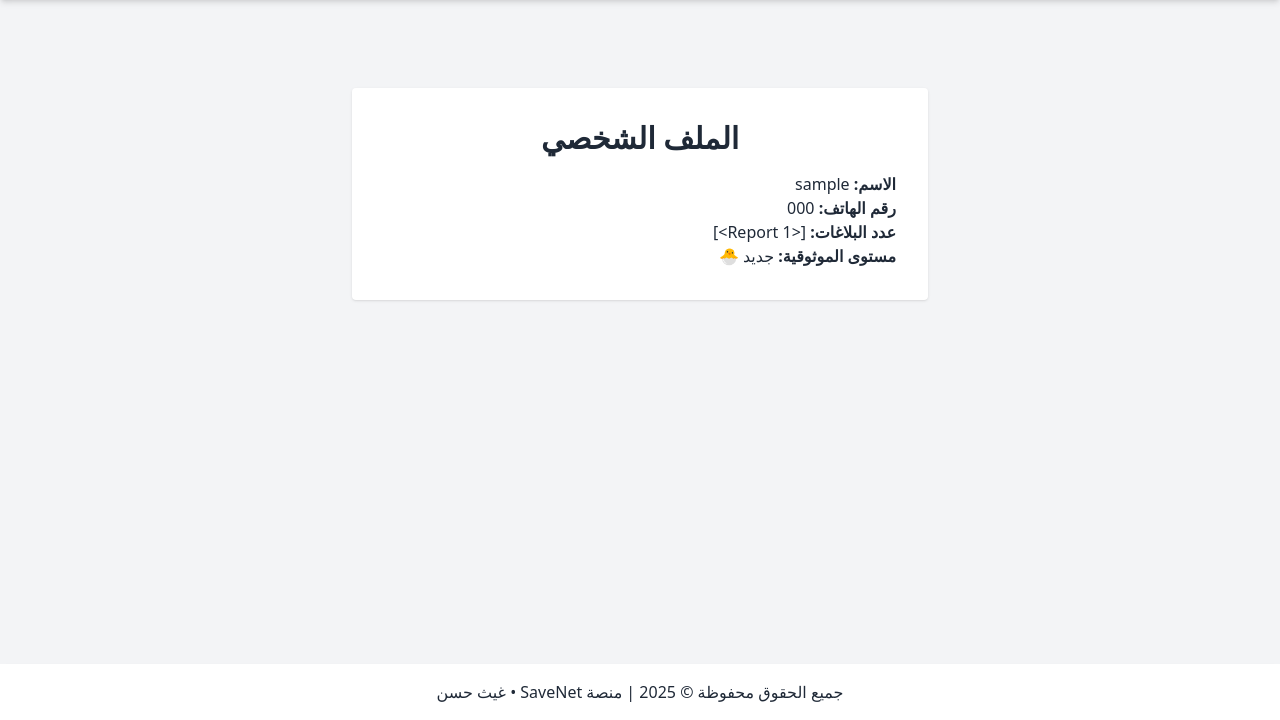
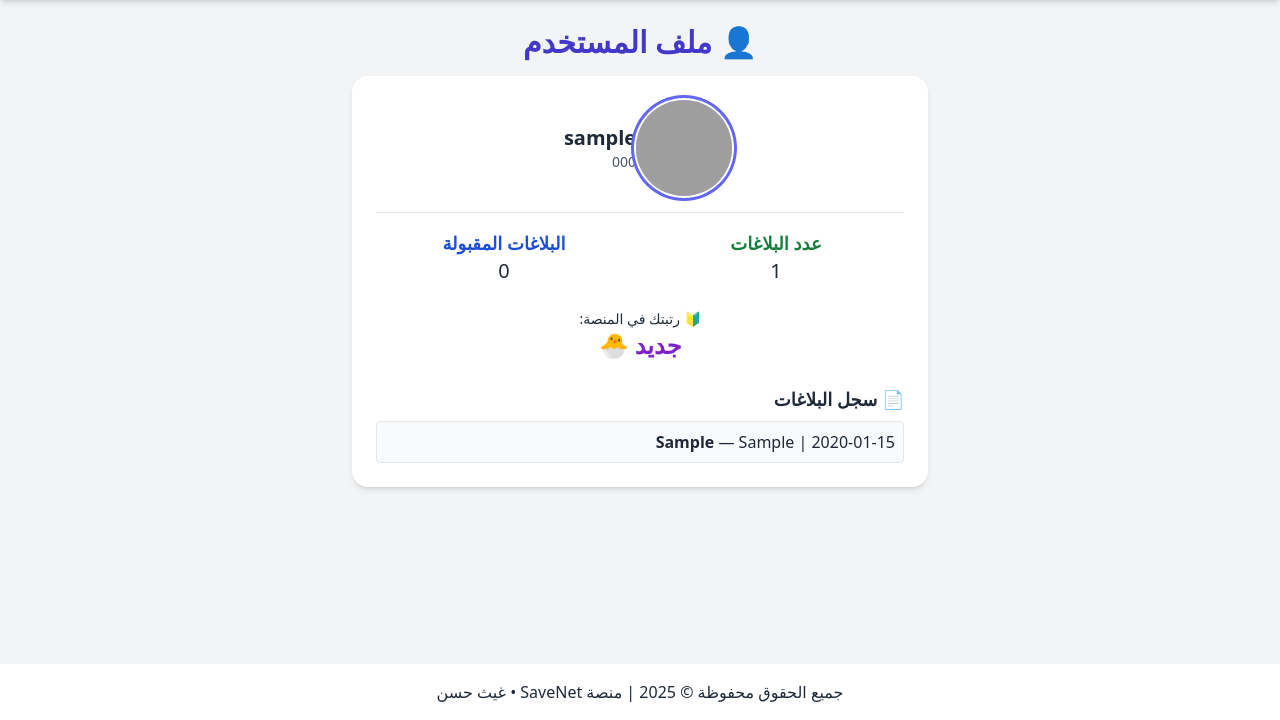
Before and after one commit to ghaithhasan963/reporting-platform, a Flask app: page /profile in a window 1280 px wide. Shown: the part 80-800 px from the top of the page. Run offline with Flask 3, Linux system fonts and the light colour scheme; the visitor is signed in with stand-in values (Sample User, id 1); tables that the repository leaves empty hold one stand-in row (values such as "Sample post"); some libraries are stand-ins or nearby versions; grey boxes are pictures that could not be loaded.

Commit message:
Update profile.html

```diff
--- a/reporting_platform/templates/profile.html
+++ b/reporting_platform/templates/profile.html
@@ -1,10 +1,52 @@
 {% extends 'base.html' %}
+{% block title %}ملفي الشخصي | SaveNet{% endblock %}
 {% block content %}
-<div class="max-w-xl mx-auto mt-16 bg-white p-8 rounded shadow">
-  <h2 class="text-3xl font-bold mb-4 text-center">الملف الشخصي</h2>
-  <p><strong>الاسم:</strong> {{ user.username }}</p>
-  <p><strong>رقم الهاتف:</strong> {{ user.phone }}</p>
-  <p><strong>عدد البلاغات:</strong> {{ reports }}</p>
-  <p><strong>مستوى الموثوقية:</strong> {{ level }}</p>
+
+<h2 class="text-3xl font-bold mb-4 text-center text-indigo-700">👤 ملف المستخدم</h2>
+
+<div class="card bg-white shadow-md p-6 max-w-xl mx-auto">
+  <div class="flex items-center space-x-4 justify-center">
+    <div class="avatar">
+      <div class="w-24 rounded-full ring ring-indigo-500 ring-offset-base-100 ring-offset-2">
+        <img src="https://api.dicebear.com/7.x/bottts/svg?seed={{ user.username }}" alt="صورة رمزية">
+      </div>
+    </div>
+    <div class="text-right">
+      <h3 class="text-xl font-semibold">{{ user.username }}</h3>
+      <p class="text-sm text-gray-600">{{ user.phone }}</p>
+    </div>
+  </div>
+
+  <hr class="my-4">
+
+  <div class="grid grid-cols-2 gap-4 text-center">
+    <div>
+      <h4 class="text-lg font-bold text-green-700">عدد البلاغات</h4>
+      <p class="text-xl">{{ reports | length }}</p>
+    </div>
+    <div>
+      <h4 class="text-lg font-bold text-blue-700">البلاغات المقبولة</h4>
+      <p class="text-xl">{{ reports | selectattr('approved', 'equalto', 'approved') | list | length }}</p>
+    </div>
+  </div>
+
+  <div class="mt-6 text-center">
+    <p class="text-sm">🔰 رتبتك في المنصة:</p>
+    <span class="text-2xl font-bold text-purple-700">{{ level }}</span>
+  </div>
+
+  <div class="mt-6">
+    <h4 class="font-bold text-lg mb-2">📄 سجل البلاغات</h4>
+    <ul class="space-y-2">
+      {% for r in reports %}
+        <li class="border p-2 rounded bg-gray-50">
+          <strong>{{ r.category }}</strong> — {{ r.approved }} | {{ r.created_at.strftime('%Y-%m-%d') }}
+        </li>
+      {% else %}
+        <li>لا يوجد بلاغات حالياً.</li>
+      {% endfor %}
+    </ul>
+  </div>
 </div>
+
 {% endblock %}
```
